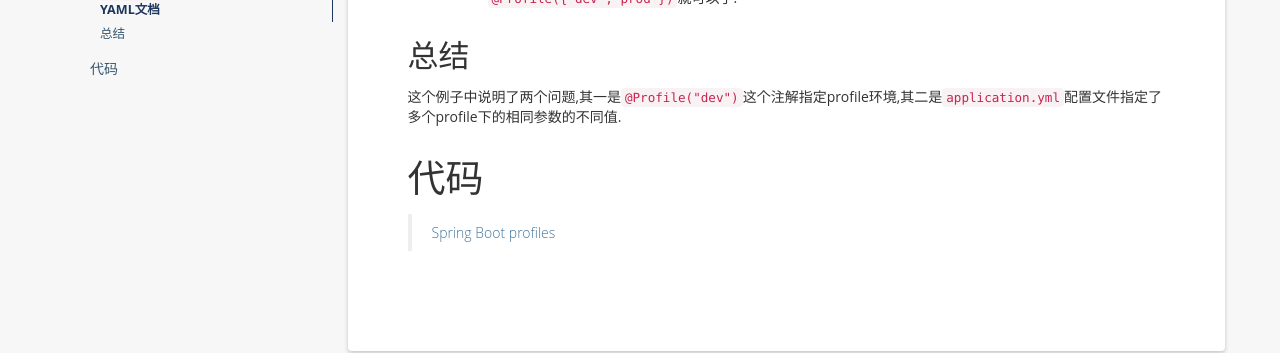
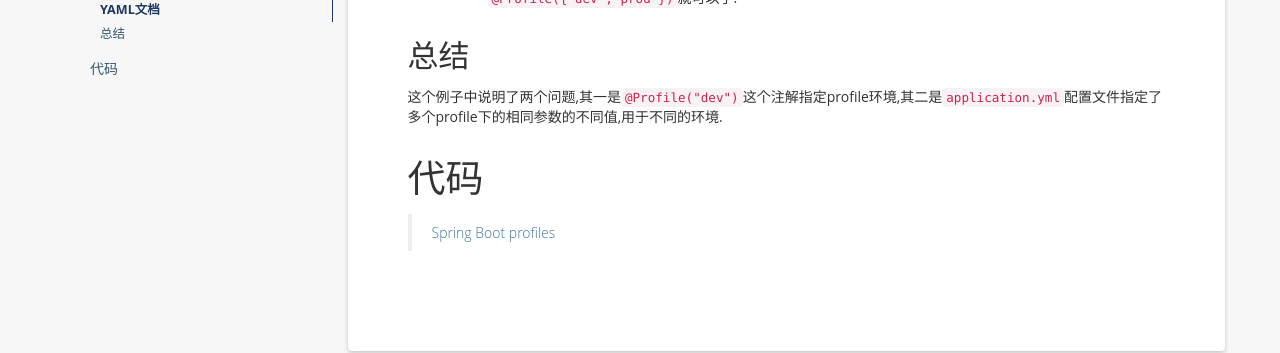
Before and after one commit to TheNowWJJ/blog, a Jekyll site: the page built from _posts/spring_boot/2016-10-28-Spring Boot系列之九 配置文件和Profiles(二).md, in a window 1280 px wide and 900 px high, scrolled down 1613 px. Shown: the part 237-590 px from the top of the window. Built offline with Jekyll 4.4.1, drawn with Linux system fonts in a browser that asks for light colours; comment, search, counter and statistics services are not loaded; some of the changed text lies outside the part shown.

```diff
--- a/_posts/spring_boot/2016-10-28-Spring Boot系列之九 配置文件和Profiles(二).md
+++ b/_posts/spring_boot/2016-10-28-Spring Boot系列之九 配置文件和Profiles(二).md
@@ -80,7 +80,7 @@
 
 ## 总结
 
-  这个例子中说明了两个问题,其一是`@Profile("dev")`这个注解指定profile环境,其二是`application.yml`配置文件指定了多个profile下的相同参数的不同值.
+  这个例子中说明了两个问题,其一是`@Profile("dev")`这个注解指定profile环境,其二是`application.yml`配置文件指定了多个profile下的相同参数的不同值,用于不同的环境.
 
 代码
 ===
```
Also changed, not shown: other parts of _posts/spring_boot/2016-10-28-Spring Boot系列之九 配置文件和Profiles(二).md (+1 -1 lines).
